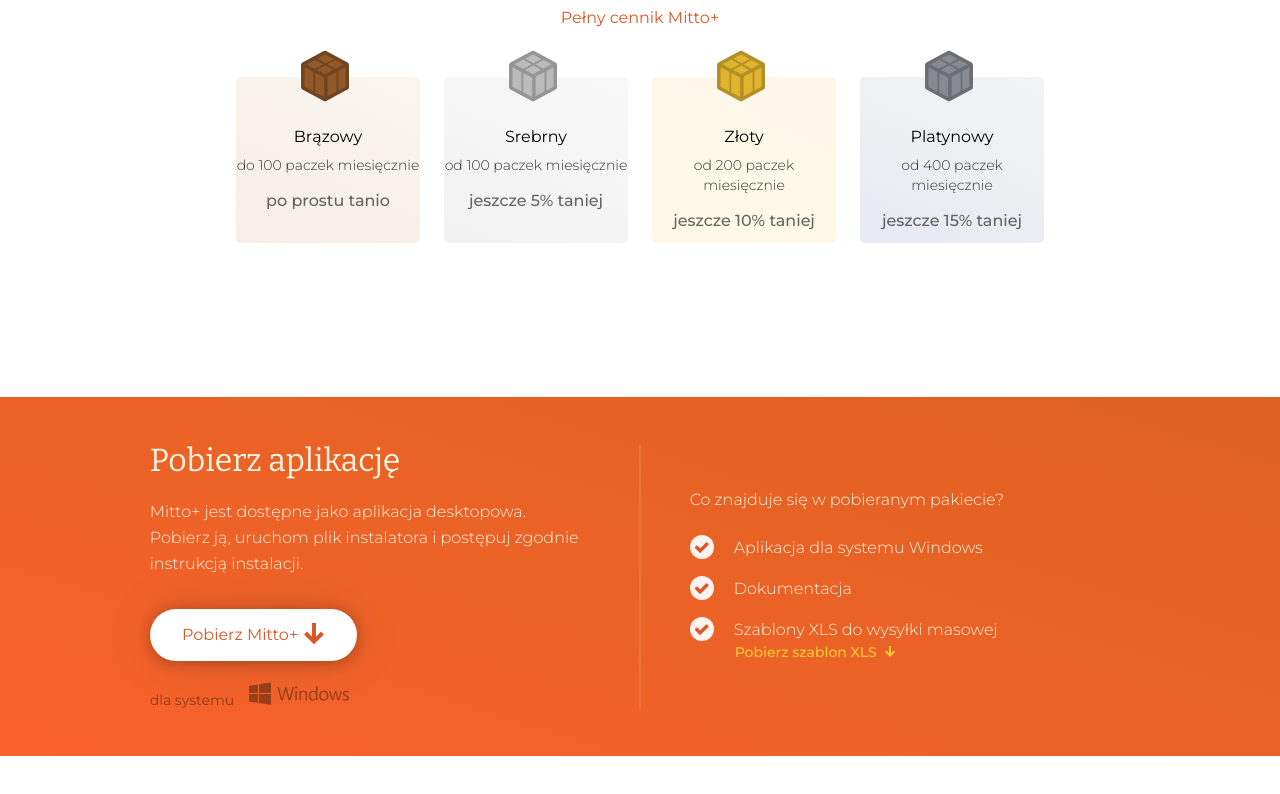
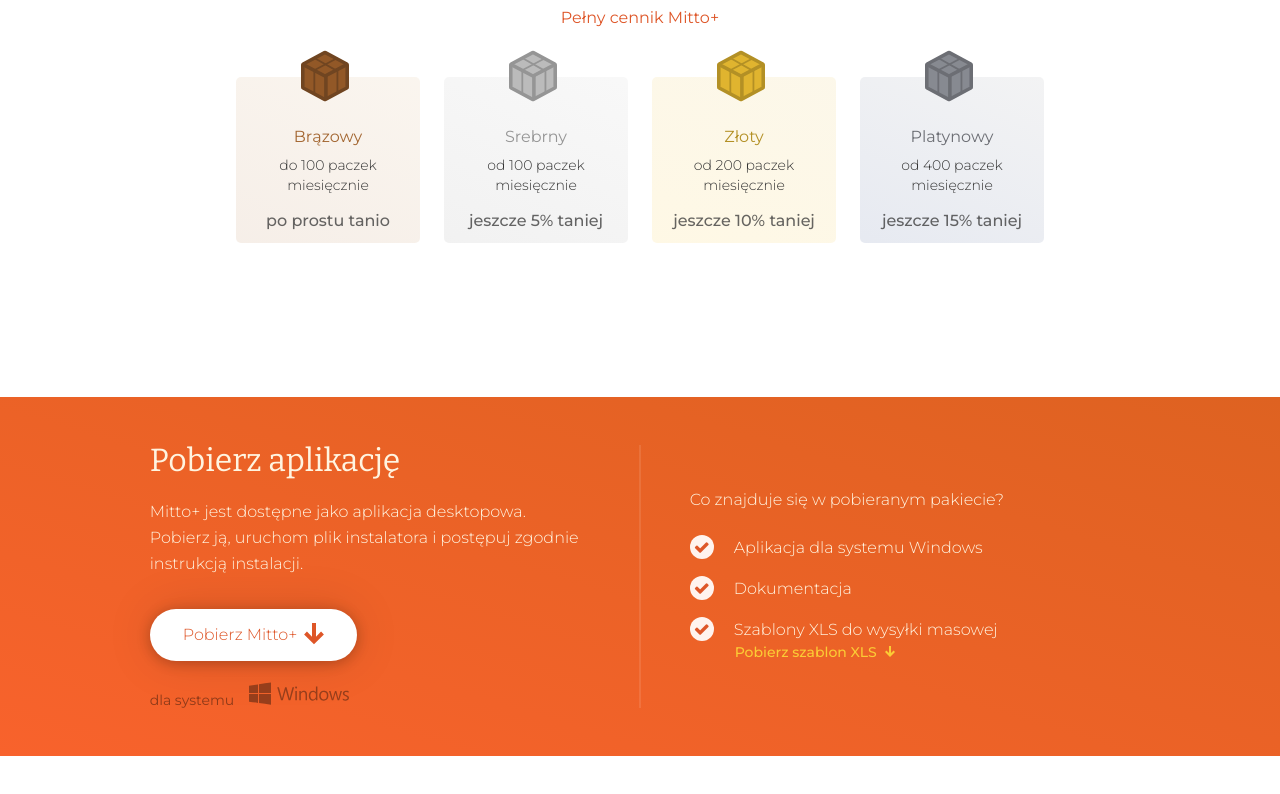
Before and after one commit to agims7/mitto, a website: page index.html in a window 1280 px wide. Shown: the part 1586-2380 px from the top of the page. Drawn offline with nearby package versions, Linux system fonts and the light colour scheme.

Commit message:
poprawki

```diff
--- a/css/style.scss
+++ b/css/style.scss
@@ -43,6 +43,9 @@
     text-align: center;
     color: #de5628;
     box-shadow: 0 0 50px 0 rgba(0, 0, 0, 0.12), 0 2px 14px 0 rgba(0, 0, 0, 0.24);
+    span {
+        font-weight: 300;
+    }
 }
 
 .white-button:hover {
@@ -279,6 +282,7 @@
     height: 625px;
     background-color: white;
     font-family: 'Montserrat';
+    font-weight: 300;
     color: $texts-color;
     display: flex;
     justify-content: center;
@@ -389,14 +393,26 @@
         .brown {
             background-image: linear-gradient(204deg, rgba(208, 159, 95, 0.1), rgba(165, 92, 29, 0.1));
         }
+        .brown-color {
+            color: #a36631;
+        }
         .silver {
             background-image: linear-gradient(204deg, rgba(188, 188, 188, 0.1), rgba(124, 124, 124, 0.1));
+        }
+        .silver-color {
+            color: #959595
         }
         .gold {
             background-image: linear-gradient(204deg, rgba(225, 180, 47, 0.1), rgba(250, 187, 0, 0.1));
         }
+        .gold-color {
+            color: #b39025;
+        }
         .platinum {
             background-image: linear-gradient(204deg, rgba(135, 138, 145, 0.1), rgba(15, 46, 119, 0.1));
+        }
+        .platinum-color {
+            color: #6c6e74;
         }
         .option-image {
             width: 50px;
--- a/index.html
+++ b/index.html
@@ -125,26 +125,26 @@
         <div class="options">
             <div class="option-block brown">
                 <img class="option-image" src="images/pakiet-br-zowy.svg" alt="optionLogo">
-                <p class="option-top">Brązowy</p>
-                <p class="option-middle">do 100 paczek miesięcznie</p>
+                <p class="option-top brown-color">Brązowy</p>
+                <p class="option-middle">do 100 paczek <br>miesięcznie</p>
                 <p class="option-bottom">po prostu tanio</p>
             </div>
             <div class="option-block silver">
                 <img class="option-image" src="images/pakiet-srebrny.svg" alt="optionLogo">
-                <p class="option-top">Srebrny</p>
-                <p class="option-middle">od 100 paczek miesięcznie</p>
+                <p class="option-top silver-color">Srebrny</p>
+                <p class="option-middle">od 100 paczek <br>miesięcznie</p>
                 <p class="option-bottom">jeszcze 5% taniej</p>
             </div>
             <div class="option-block gold">
                 <img class="option-image" src="images/pakiet-z-oty.svg" alt="optionLogo">
-                <p class="option-top">Złoty</p>
-                <p class="option-middle">od 200 paczek miesięcznie</p>
+                <p class="option-top gold-color">Złoty</p>
+                <p class="option-middle">od 200 paczek <br>miesięcznie</p>
                 <p class="option-bottom">jeszcze 10% taniej</p>
             </div>
             <div class="option-block platinum">
                 <img class="option-image" src="images/pakiet-platynowy.svg" alt="optionLogo">
-                <p class="option-top">Platynowy</p>
-                <p class="option-middle">od 400 paczek miesięcznie</p>
+                <p class="option-top platinum-color">Platynowy</p>
+                <p class="option-middle">od 400 paczek <br>miesięcznie</p>
                 <p class="option-bottom">jeszcze 15% taniej</p>
             </div>
         </div>
```
Also changed, not shown: css/style.css, 1 other file.
